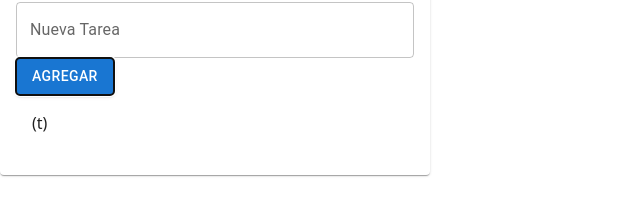
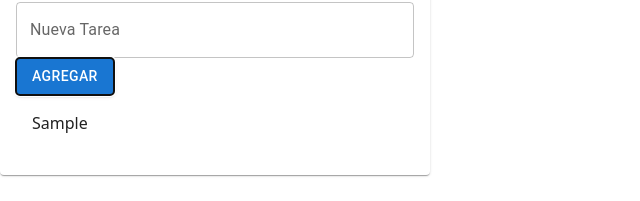
Before and after one commit to GusBauAr/TODO_BY_GUSTAVO, a React (Vite) app: page / in a window 1280 px wide. Both pictures are taken after typing "Sample" into the empty fields and a click on the button "AGREGAR". Shown: the part 382-583 px from the top of the page, without its empty margins (0-640 px from the left). Built offline with nearby package versions, Linux system fonts and the light colour scheme.

Commit message:
restoration of the list

```diff
--- a/src/TodoGustavo.jsx
+++ b/src/TodoGustavo.jsx
@@ -1,5 +1,5 @@
 import React, { useState } from 'react';
-import { TextField, Card, CardContent,Button, List, ListItem, IconButton } from '@mui/material';
+import { TextField, Button, List, ListItem, Card, CardContent,} from '@mui/material';
 import { Delete } from '@mui/icons-material';
 
 //se instalo las dependencias de MUI
@@ -17,6 +17,7 @@ const TodoGustavo = () => {
         setTask('');
         }
     };
+
 
 // CardContent: Agrupa el contenido
 //onChange={(e) => setTask(e.target.value)}: Cuendo escribes se actualiza el estado.
@@ -37,12 +38,12 @@ const TodoGustavo = () => {
           <Button variant="contained" onClick={addTask}> AGREGAR </Button>
         </div>
         <List>
-            {tasks.map((t, index) => ( //recoge y genera una lista por tarea
-                <ListItem key ={index}>
-                <span>(t)</span>
+          {tasks.map((t, index) => ( //recoge y genera una lista por tarea
+            <ListItem key={index} >
+              <span>{t}</span>
+            </ListItem>
+          ))}
 
-                </ListItem>
-            ))}
         </List>
       </CardContent>
     </Card>
```
